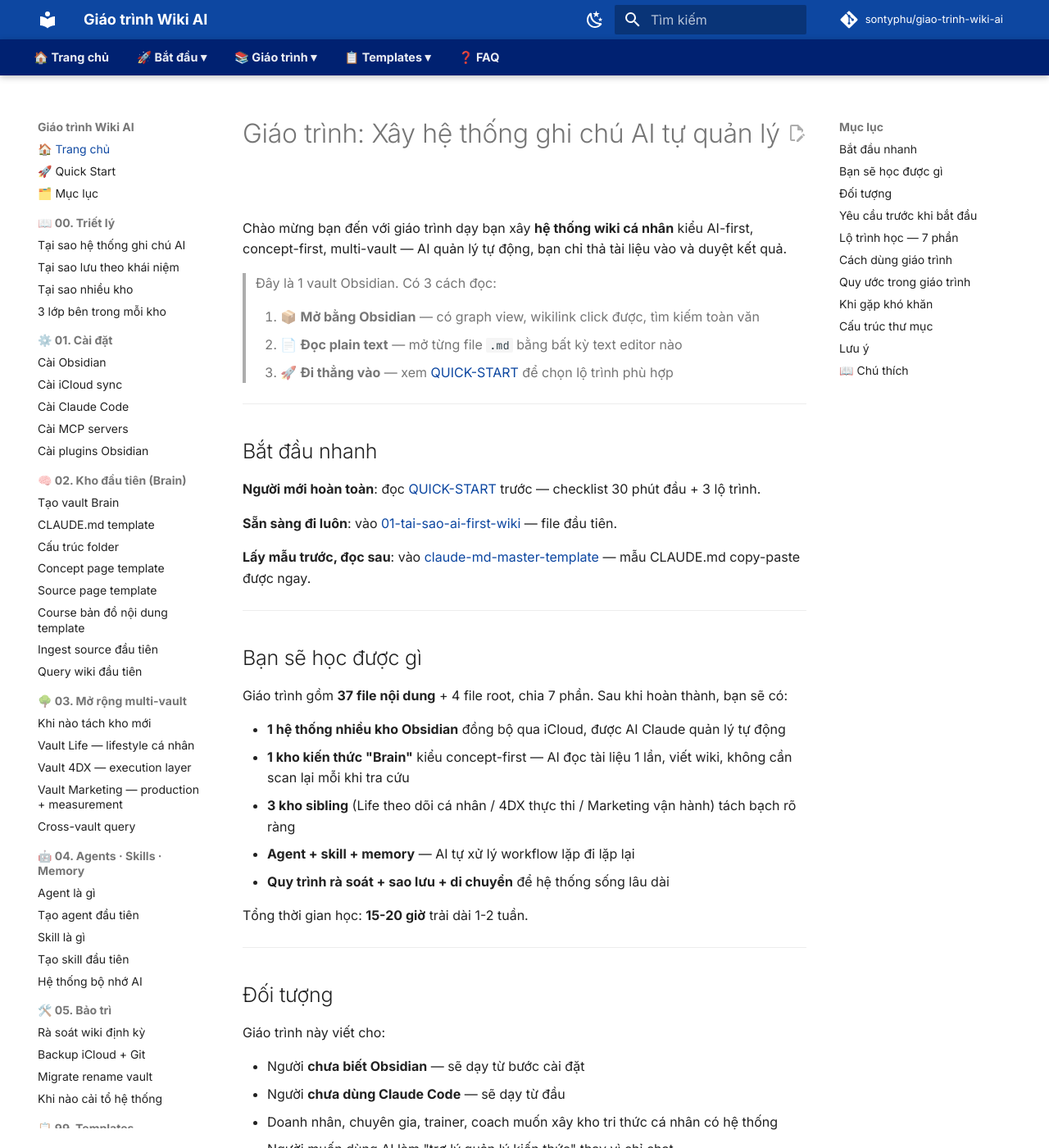
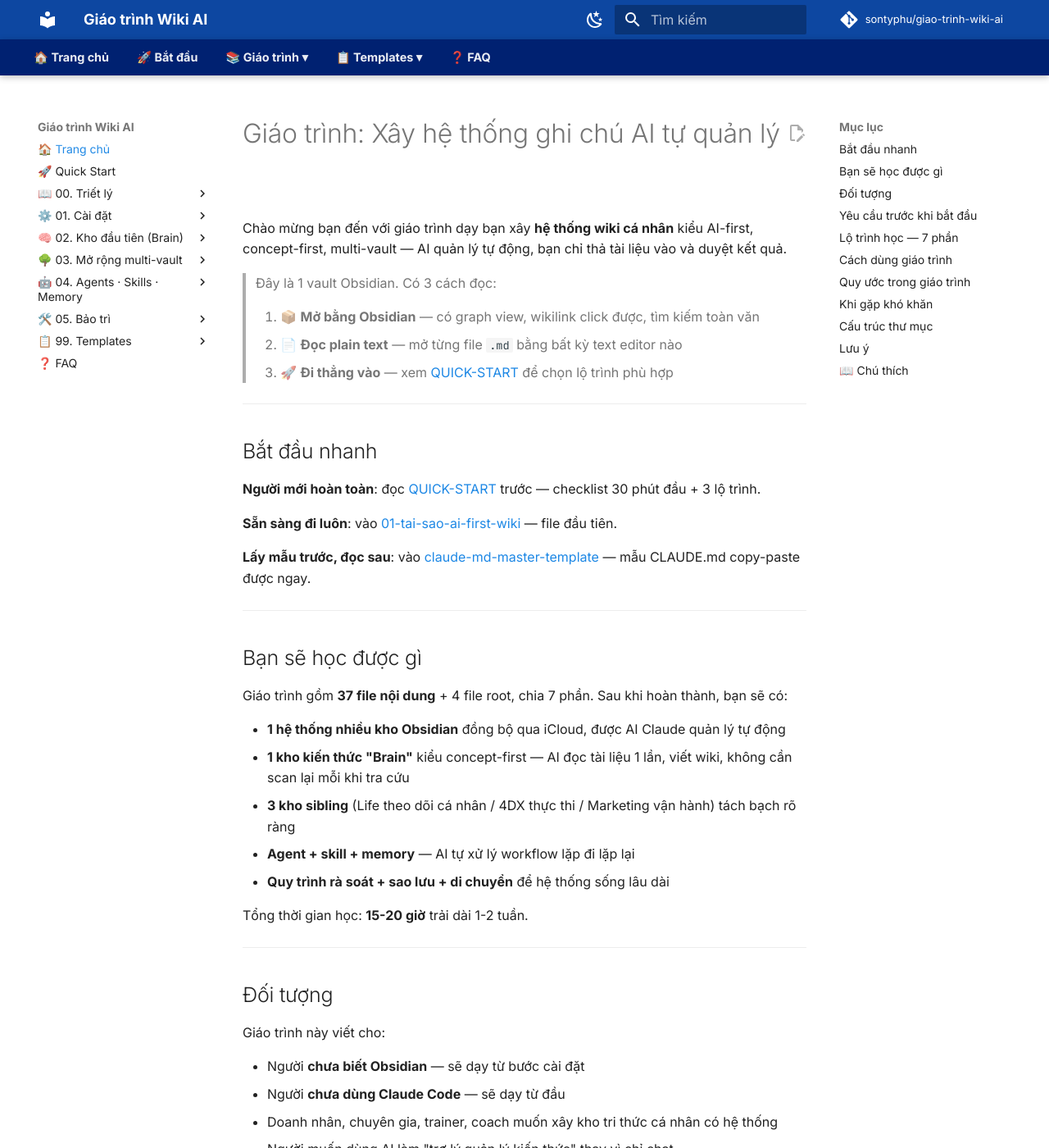
Before and after one commit to sontyphu/giao-trinh-wiki-ai, an MkDocs documentation site: the page built from docs/index.md, in a window 1280 px wide and 1400 px high. Shown: the whole window at 82% size. Built offline with MkDocs 1.6.1 and Material for MkDocs 9.7.7, drawn with Linux system fonts in a browser that asks for light colours; comment, search, counter and statistics services are not loaded.

Commit message:
Bỏ Mục lục khỏi menu; Bắt đầu->Quick Start; sidebar collapse + thụt lề file con; wikilink xanh sáng

```diff
--- a/docs/assets/extra.css
+++ b/docs/assets/extra.css
@@ -34,3 +34,17 @@
   .tm-item.tm-open .tm-drop{display:block}
   .tm-drop a{color:#fff}
 }
+
+/* ===== LINK / WIKILINK: xanh sáng hơn (dễ thấy trên nền trắng) ===== */
+[data-md-color-scheme="default"]{ --md-typeset-a-color:#1e88e5; }
+[data-md-color-scheme="slate"]{ --md-typeset-a-color:#64b5f6; }
+
+/* ===== MENU TRÁI: đề mục phụ thụt lề + viền thể hiện là file con ===== */
+.md-nav--primary .md-nav .md-nav{
+  margin-left:.6rem;
+  padding-left:.4rem;
+  border-left:2px solid var(--md-default-fg-color--lightest);
+}
+.md-nav--primary .md-nav .md-nav .md-nav__link{
+  font-size:.7rem;
+}
--- a/docs/assets/menu.js
+++ b/docs/assets/menu.js
@@ -1,4 +1,4 @@
-const MENU = [{"label": "🏠 Trang chủ", "href": ""}, {"label": "🚀 Bắt đầu", "children": [{"label": "Quick Start — chọn lộ trình", "href": "quick-start/"}, {"label": "Mục lục đầy đủ 41 file", "href": "muc-luc/"}]}, {"label": "📚 Giáo trình", "children": [{"label": "📖 00. Triết lý", "href": "00-triet-ly/01-tai-sao-ai-first-wiki/"}, {"label": "⚙️ 01. Cài đặt", "href": "01-cai-dat/01-cai-obsidian/"}, {"label": "🧠 02. Kho đầu tiên (Brain)", "href": "02-vault-dau-tien-brain/01-tao-vault-brain/"}, {"label": "🌳 03. Mở rộng multi-vault", "href": "03-mo-rong-multi-vault/01-khi-nao-tach-vault/"}, {"label": "🤖 04. Agents · Skills · Memory", "href": "04-agents-skills-memory/01-agent-la-gi/"}, {"label": "🛠️ 05. Bảo trì", "href": "05-bao-tri-lint/01-lint-wiki-dinh-ky/"}]}, {"label": "📋 Templates", "children": [{"label": "CLAUDE.md master template", "href": "99-templates/claude-md-master-template/"}, {"label": "Concept page template", "href": "99-templates/concept-page-template/"}, {"label": "Course bản đồ nội dung template", "href": "99-templates/course-moc-template/"}, {"label": "index.md format", "href": "99-templates/index-md-format/"}, {"label": "log.md format", "href": "99-templates/log-md-format/"}, {"label": "Source page template", "href": "99-templates/source-page-template/"}]}, {"label": "❓ FAQ", "href": "faq/"}];
+const MENU = [{"label": "🏠 Trang chủ", "href": ""}, {"label": "🚀 Bắt đầu", "href": "quick-start/"}, {"label": "📚 Giáo trình", "children": [{"label": "📖 00. Triết lý", "href": "00-triet-ly/01-tai-sao-ai-first-wiki/"}, {"label": "⚙️ 01. Cài đặt", "href": "01-cai-dat/01-cai-obsidian/"}, {"label": "🧠 02. Kho đầu tiên (Brain)", "href": "02-vault-dau-tien-brain/01-tao-vault-brain/"}, {"label": "🌳 03. Mở rộng multi-vault", "href": "03-mo-rong-multi-vault/01-khi-nao-tach-vault/"}, {"label": "🤖 04. Agents · Skills · Memory", "href": "04-agents-skills-memory/01-agent-la-gi/"}, {"label": "🛠️ 05. Bảo trì", "href": "05-bao-tri-lint/01-lint-wiki-dinh-ky/"}]}, {"label": "📋 Templates", "children": [{"label": "CLAUDE.md master template", "href": "99-templates/claude-md-master-template/"}, {"label": "Concept page template", "href": "99-templates/concept-page-template/"}, {"label": "Course bản đồ nội dung template", "href": "99-templates/course-moc-template/"}, {"label": "index.md format", "href": "99-templates/index-md-format/"}, {"label": "log.md format", "href": "99-templates/log-md-format/"}, {"label": "Source page template", "href": "99-templates/source-page-template/"}]}, {"label": "❓ FAQ", "href": "faq/"}];
 (function () {
   function root() {
     var l = document.querySelector('.md-header .md-logo') || document.querySelector('a.md-logo');
--- a/mkdocs.yml
+++ b/mkdocs.yml
@@ -6,6 +6,8 @@
 repo_name: sontyphu/giao-trinh-wiki-ai
 edit_uri: edit/main/docs/
 docs_dir: docs
+not_in_nav: |
+  /muc-luc.md
 
 theme:
   name: material
@@ -29,7 +31,6 @@
     text: Inter
     code: JetBrains Mono
   features:
-    - navigation.sections
     - navigation.top
     - navigation.indexes
     - navigation.footer
@@ -60,7 +61,6 @@
 nav:
   - 🏠 Trang chủ: index.md
   - 🚀 Quick Start: quick-start.md
-  - 🗂️ Mục lục: muc-luc.md
   - 📖 00. Triết lý:
       - "Tại sao hệ thống ghi chú AI": 00-triet-ly/01-tai-sao-ai-first-wiki.md
       - "Tại sao lưu theo khái niệm": 00-triet-ly/02-tai-sao-concept-first.md
```
Also changed, not shown: import_vault.py (+17 -6 lines).
